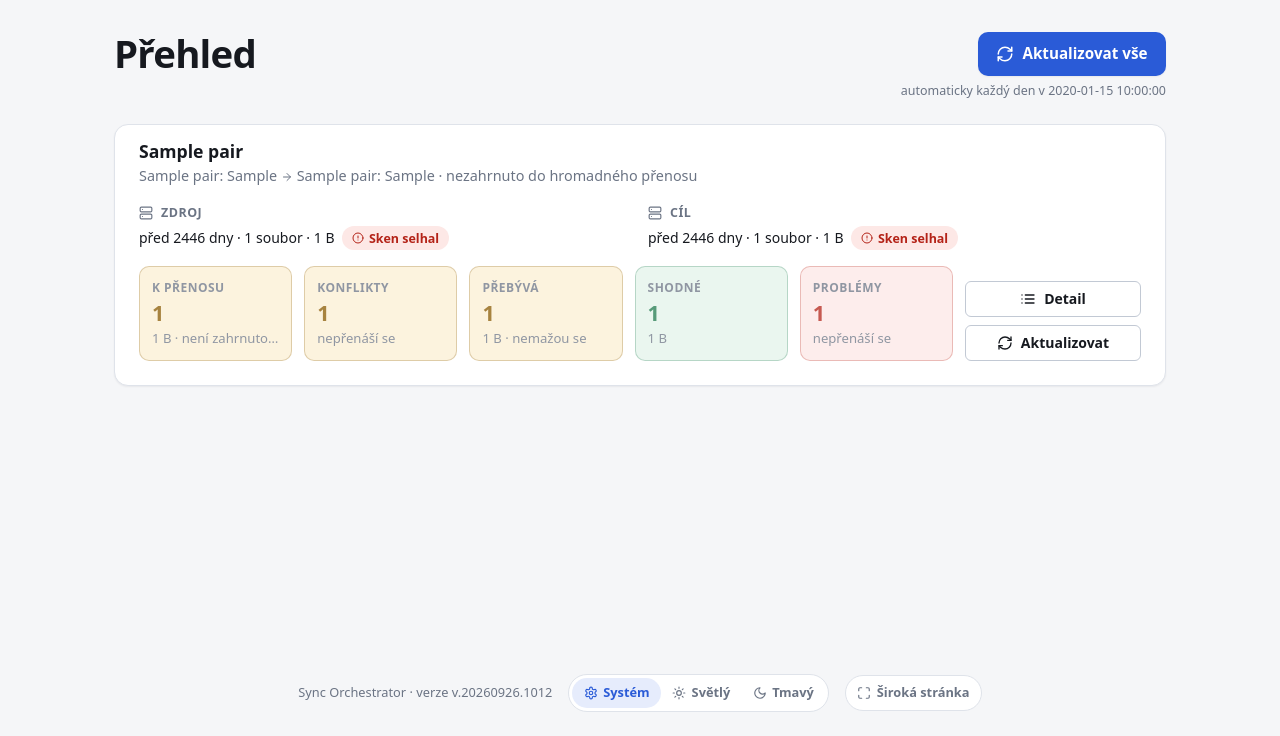
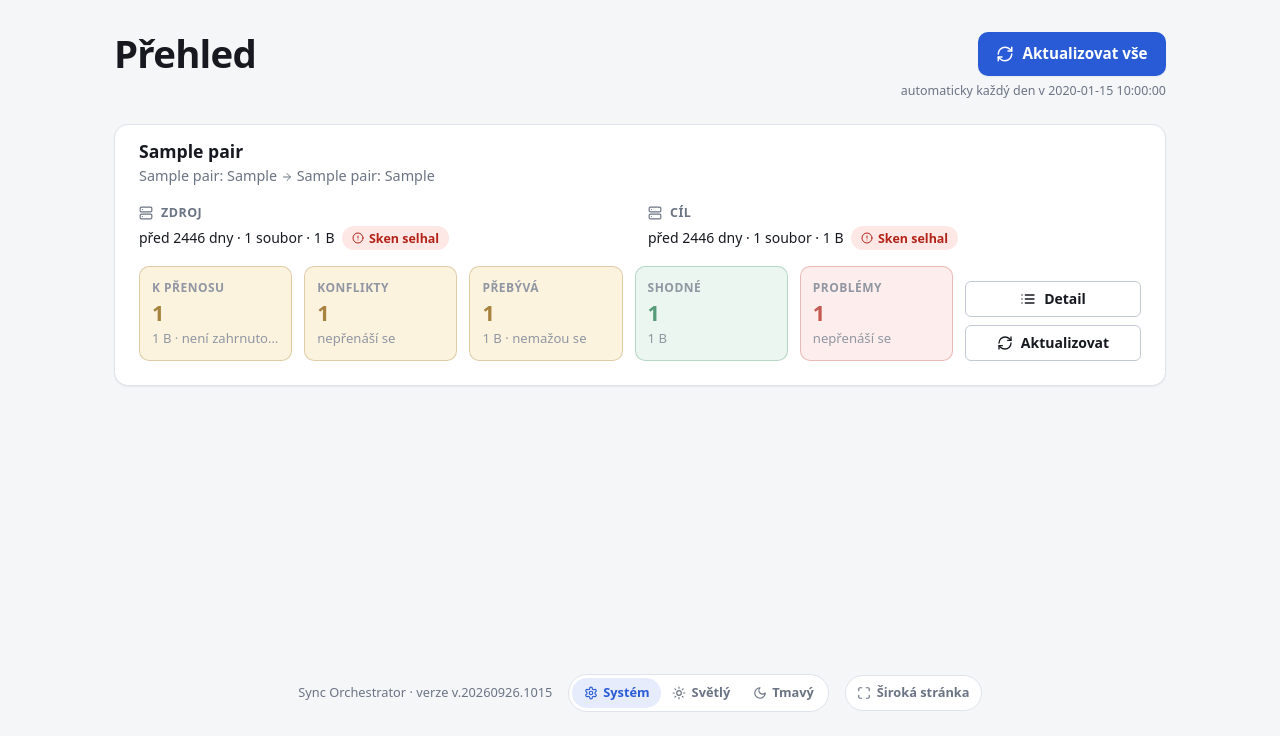
Before and after one commit to elvisek2020/web-sync_orchestrator, a FastAPI app: template app/templates/overview/index.html in a window 1280 px wide. Shown: the part 64-800 px from the top of the page. Run offline with FastAPI, Linux system fonts and the light colour scheme; the template is opened without the code that fills it: most values are stand-ins (such as "Sample title", 1, 10 or a date in 2020); parts of the project's set-up code (start-up, migrations or seed data) failed here and were passed over.

Commit message:
v.20260926.1015: overview shows only "zahrnuto do hromadného přenosu"
The path line of a pair card mentions the bulk transfer only when the
pair is included; excluded pairs show just the paths.

Co-Authored-By: Claude Opus 5.5 <noreply@anthropic.com>

```diff
--- a/app/static/version.json
+++ b/app/static/version.json
@@ -1 +1 @@
-{"version": "v.20260926.1012"}
+{"version": "v.20260926.1015"}
--- a/app/templates/overview/_table.html
+++ b/app/templates/overview/_table.html
@@ -13,7 +13,7 @@
         <h2 class="card-title">{{ pair.name }}</h2>
         <p class="card-subtitle">
           {{ pair.source_host_name or 'lokálně' }}: {{ pair.source_path or '/' }} {{ icon('arrow-right', 12, 'inline-icon') }} {{ pair.target_host_name or 'lokálně' }}: {{ pair.target_path }}
-          · {{ 'zahrnuto do hromadného přenosu' if pair.on_disk else 'nezahrnuto do hromadného přenosu' }}
+          {% if pair.on_disk %}· zahrnuto do hromadného přenosu{% endif %}
         </p>
       </div>
     </div>
```
Also changed, not shown: tests/test_routes.py (+2 -1 lines).
